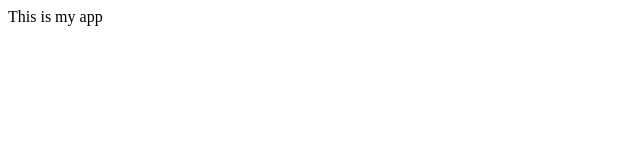
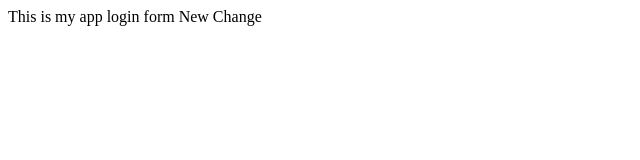
Before and after one commit to tanyakol/Test, a plain HTML site: page index.html in a window 1280 px wide. Shown: the whole page, without its empty margins (0-640 px from the left). Drawn offline with Linux system fonts and the light colour scheme.

Commit message:
login form

```diff
--- a/index.html
+++ b/index.html
@@ -4,6 +4,7 @@
 	<title>APPS</title>
 	</head>
 	<body>
-		This is my app
+		This is my app login form
+		New Change
 	</body>
 </html>
```
Also changed, not shown: login.html (added, +1 -0 lines), newlogin.html (added, +1 -0 lines), log.txt (added).
